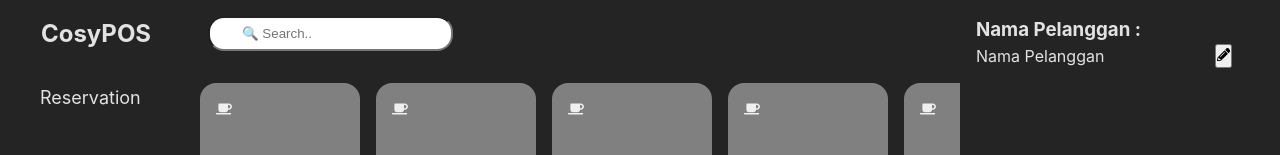
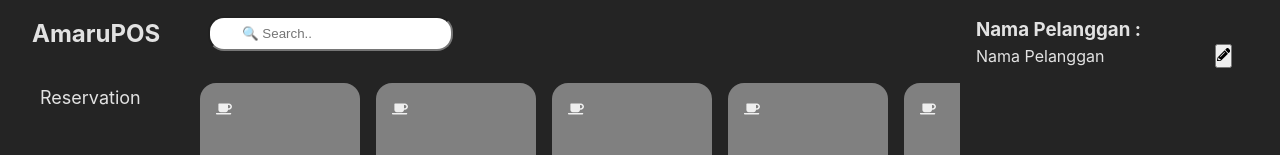
Before and after one commit to amarukael/amaruPOS-vite, a React (Vite) app: page / in a window 1280 px wide. Shown: the top 155 px of the page. Built offline with nearby package versions, Linux system fonts and the light colour scheme.

Commit message:
Update NavSide.jsx

```diff
--- a/src/components/navside/NavSide.jsx
+++ b/src/components/navside/NavSide.jsx
@@ -5,7 +5,7 @@ function NavSide() {
   return (
     <nav className="navside">
       <div className="nav">
-        <h2>CosyPOS</h2>
+        <h2>AmaruPOS</h2>
         <ul>
           <li>Reservation</li>
           <li>Table Services</li>
```
